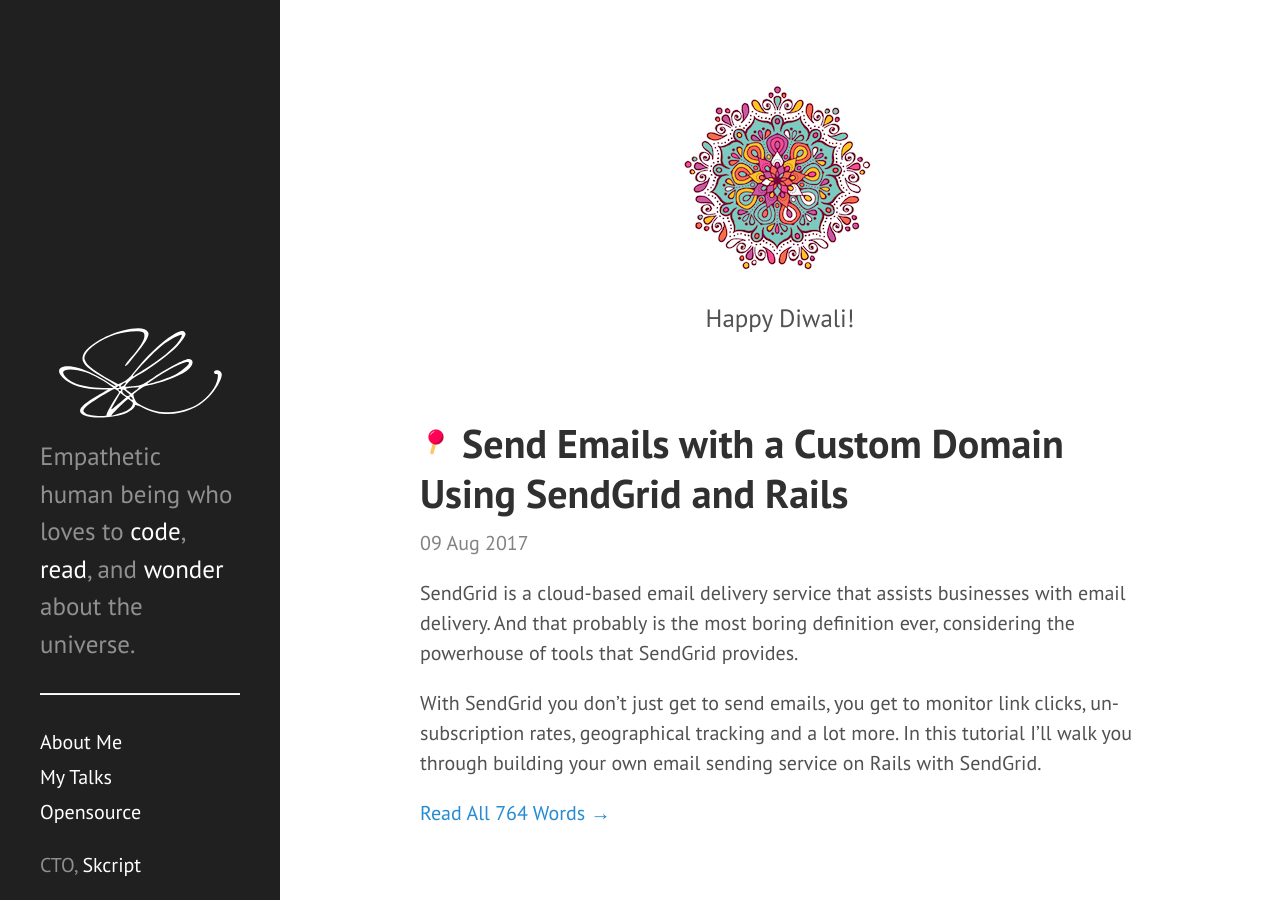
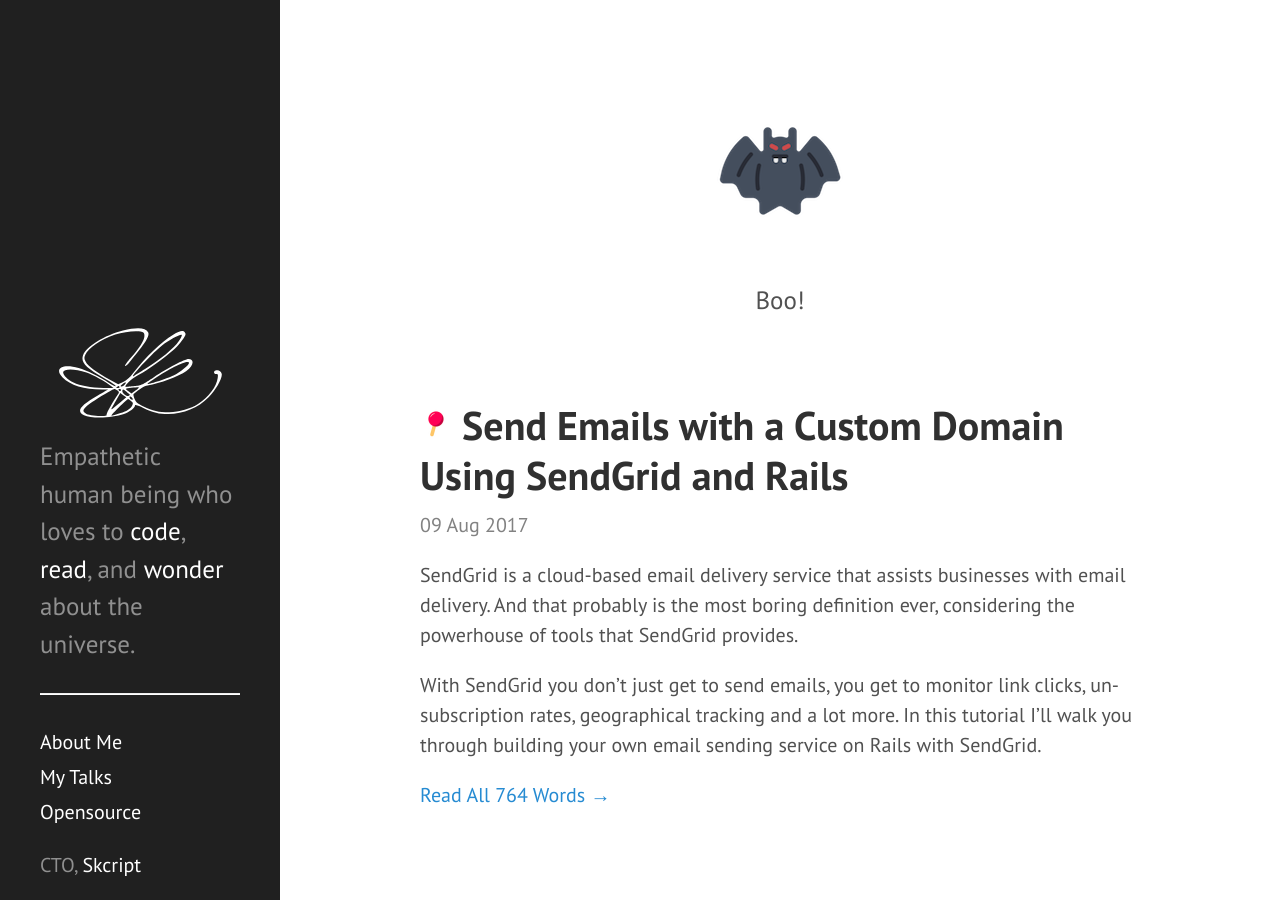
Before and after one commit to swaathi/swaathi.github.io, a Jekyll site: the page built from index.html, in a window 1280 px wide and 900 px high. Built offline with Jekyll 4.4.1, drawn with Linux system fonts in a browser that asks for light colours; the list of posts is cut into pages by our own code.

Commit message:
Happy Halloween

```diff
--- a/_data/festivals.yml
+++ b/_data/festivals.yml
@@ -1,6 +1,9 @@
 - greeting: "Happy Diwali!"
   image: "/public/diwali-small.jpg"
   url: "/diwali"
+  show: false
+- greeting: "Boo!"
+  image: "/public/halloween.png"
   show: true
 - greeting: "Merry Christmas!"
   image: "/public/santa.gif"
```
Also changed, not shown: public/halloween.png (added).
